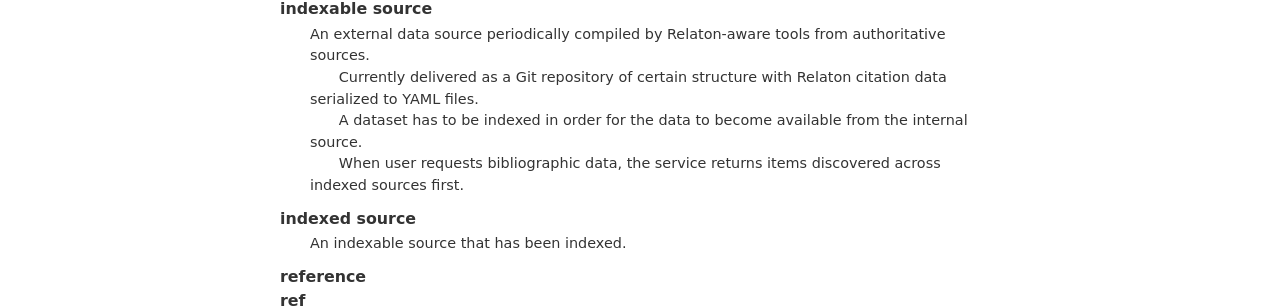
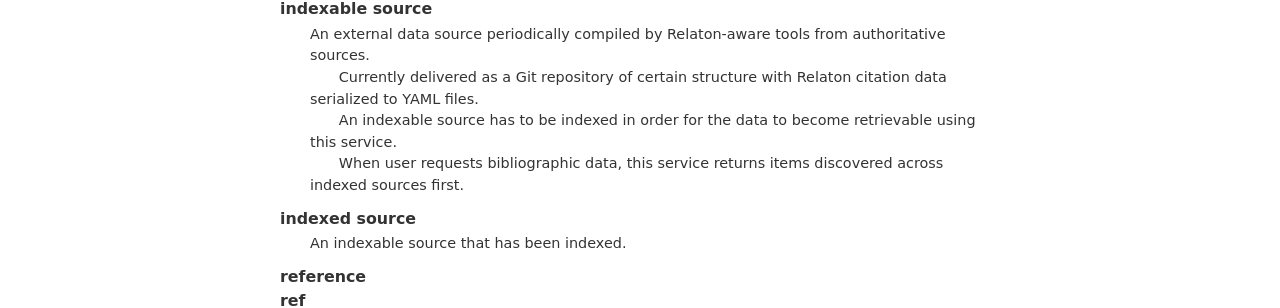
Before and after one commit to ietf-tools/bibxml-service, a Sphinx documentation site: the page built from docs/ref/glossary.rst, in a window 1280 px wide. Shown: the part 1138-1446 px from the top of the page. Built offline with Sphinx 7.4.7, drawn with Linux system fonts in a browser that asks for light colours; pages that are not in the unit, such as notebooks, are missing from menus.

Commit message:
docs(ref/glossary): phrasing

```diff
--- a/docs/ref/glossary.rst
+++ b/docs/ref/glossary.rst
@@ -75,11 +75,11 @@
        Currently delivered as a Git repository of certain structure
        with Relaton citation data serialized to YAML files.
 
-       A dataset has to be indexed in order for the data to become
-       available from the internal source.
+       An indexable source has to be indexed in order for the data to become
+       retrievable using this service.
 
        When user requests bibliographic data,
-       the service returns items discovered across indexed sources first.
+       this service returns items discovered across indexed sources first.
 
    indexed source
        An indexable source that has been indexed.
```
